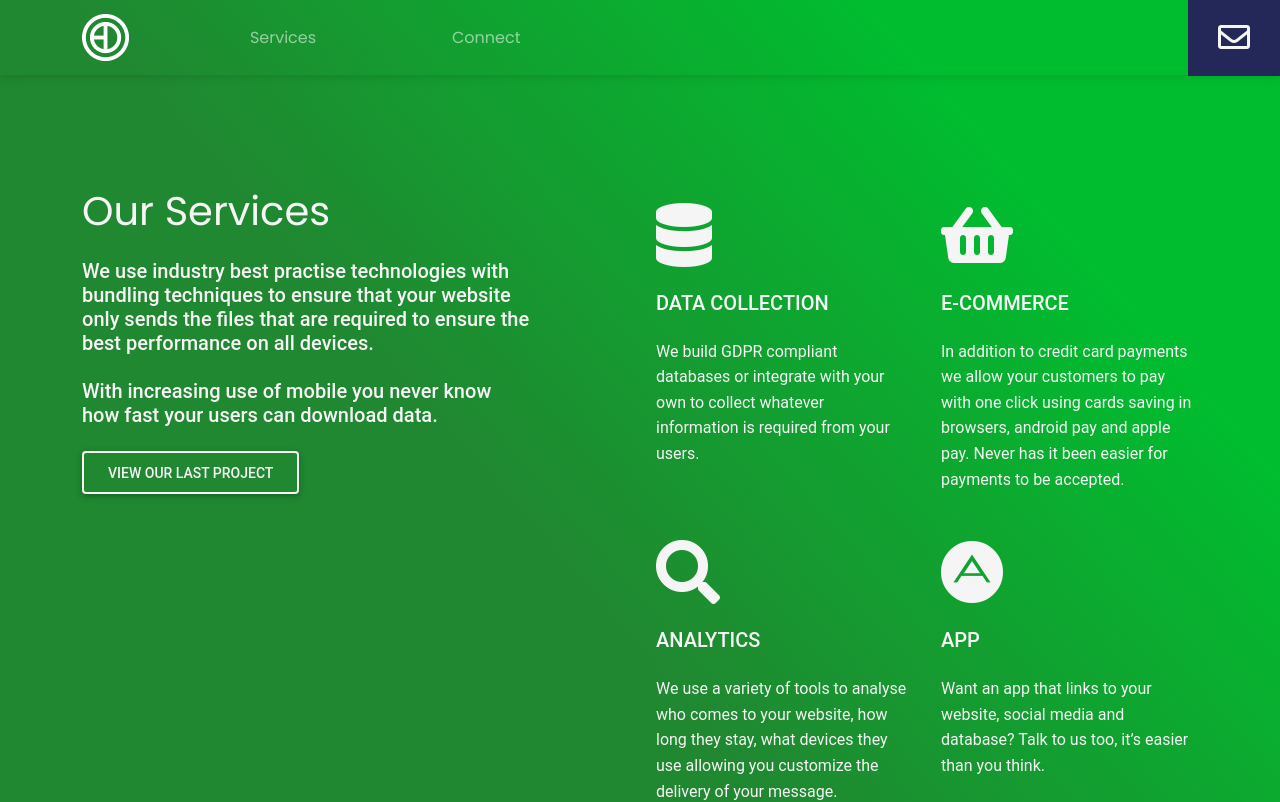
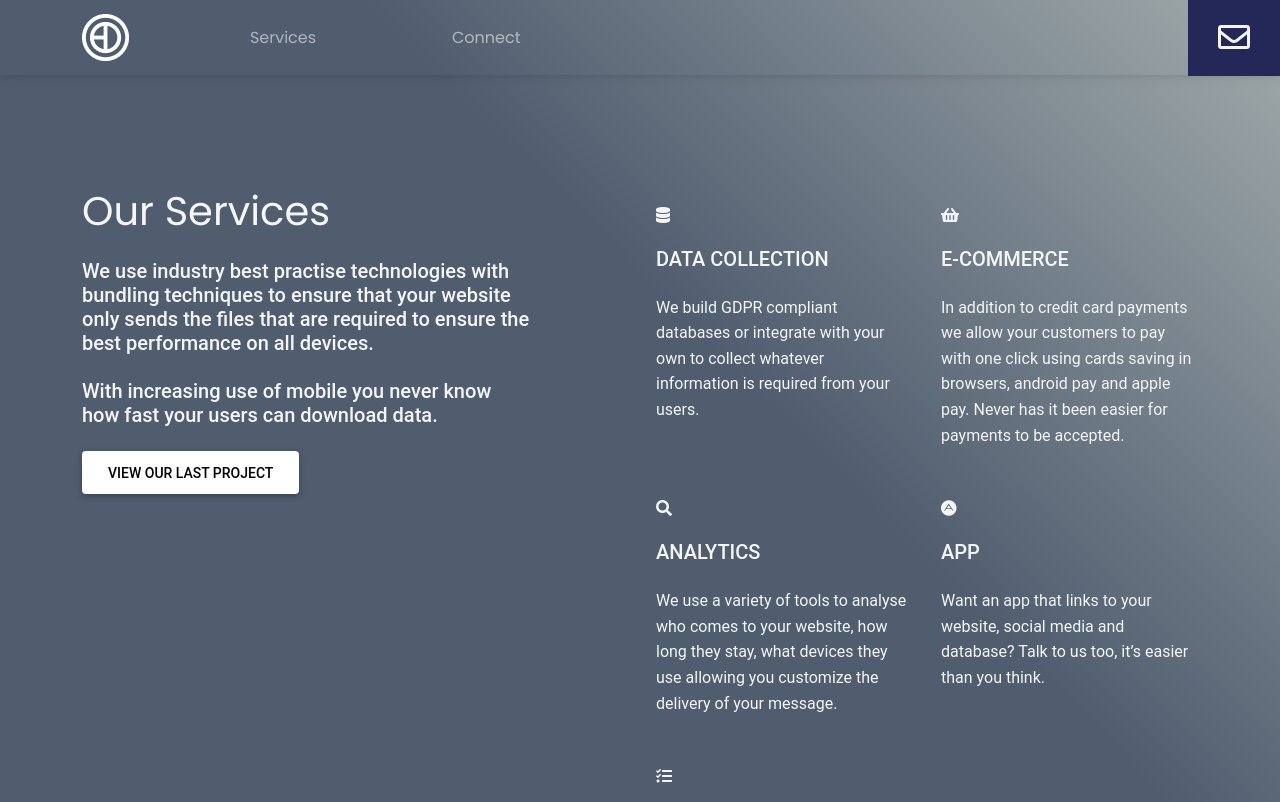
Before and after one commit to bendandoSolo/bendando, a Next.js app: page /services in a window 1280 px wide. Shown: the top 802 px of the page. Built offline with nearby package versions, Linux system fonts and the light colour scheme.

Commit message:
Added a smooth scroll functionality to the button for scrolling. However, this has effected the infinite scroll. So, if this needs to change. Remove the smooth scroll behaviour. Colours have been changed to silver on Services page

```diff
--- a/pages/services.js
+++ b/pages/services.js
@@ -8,7 +8,7 @@ import Link from "next/link";
 
 export default function Services() {
   return (
-    <div className="services">
+    <div className="malcolm-wall">
       <Head>
         <title>Services | BenDando</title>
       </Head>
--- a/styles/Components.css
+++ b/styles/Components.css
@@ -1,10 +1,10 @@
-#global-btn {
+#global-btn:hover {
   background-color: transparent;
   color: whitesmoke;
   border: 2px solid whitesmoke;
 }
 
-#global-btn:hover {
+#global-btn {
   background-color: white;
   border: 2px solid transparent;
   transition: 0.2s ease-in-out;
--- a/styles/Home.css
+++ b/styles/Home.css
@@ -31,6 +31,7 @@
   width: 50%;
   overflow-y: scroll;
   cursor: pointer;
+  scroll-behavior: smooth;
 }
 
 @media screen and (max-width: 991px) {
@@ -63,8 +64,8 @@
 
 #scroller-circle {
   background-color: #232858;
-  width: 100px;
-  height: 100px;
+  width: 80px;
+  height: 80px;
   text-align: center;
   border-radius: 50%;
   padding: 10px;
--- a/styles/globals.css
+++ b/styles/globals.css
@@ -245,11 +245,11 @@ button {
 /* Malcolm Wall */
 
 .malcolm-wall {
-  background: rgb(37, 48, 68);
+  background: rgb(79, 93, 111);
   background: linear-gradient(
     45deg,
-    rgba(37, 48, 68, 1) 53%,
-    rgba(163, 215, 231, 1) 97%
+    rgba(79, 93, 111, 1) 65%,
+    rgba(162, 171, 172, 1) 100%
   );
   color: whitesmoke;
 }
```
Also changed, not shown: pages/index.js (+6 -1 lines).
